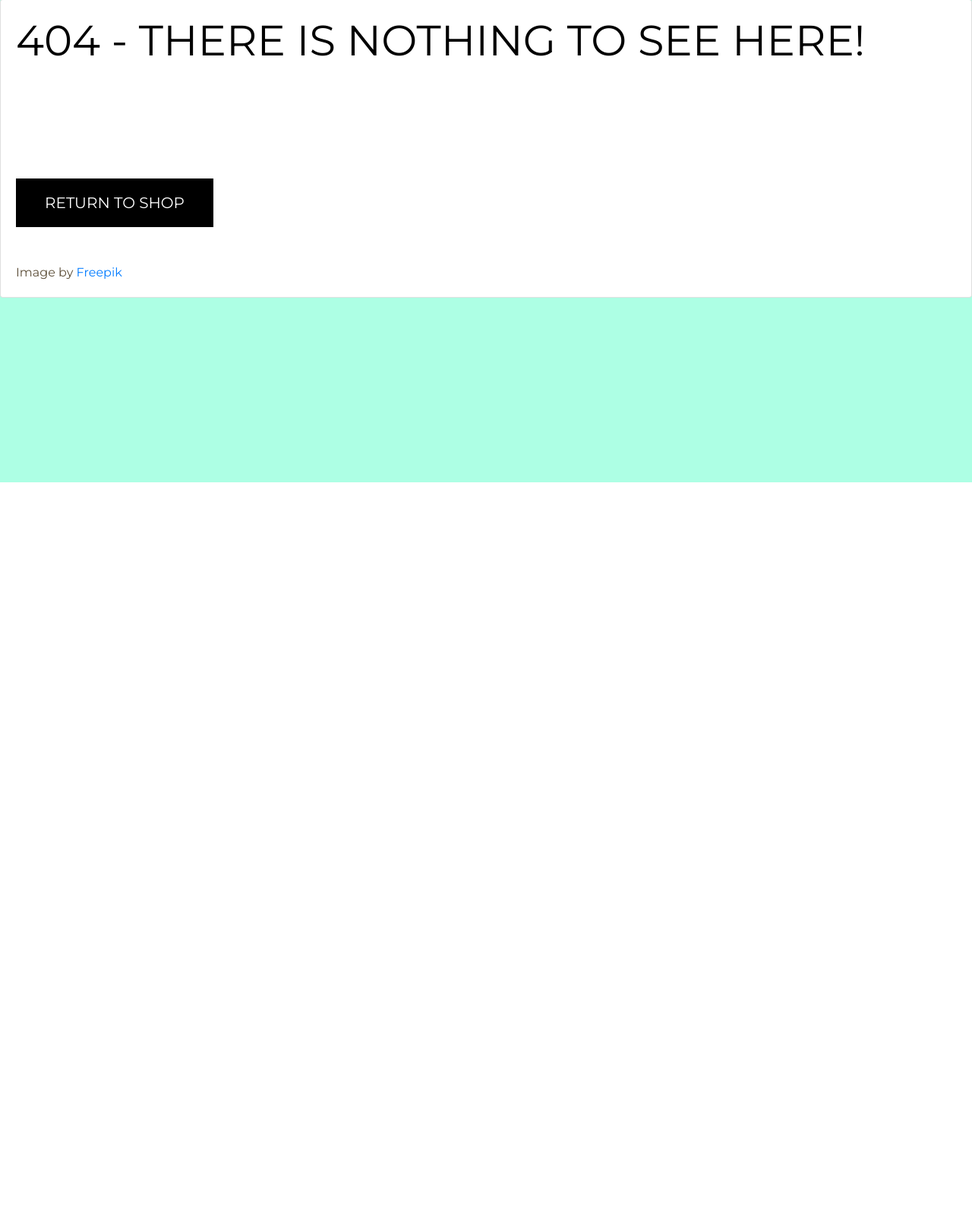
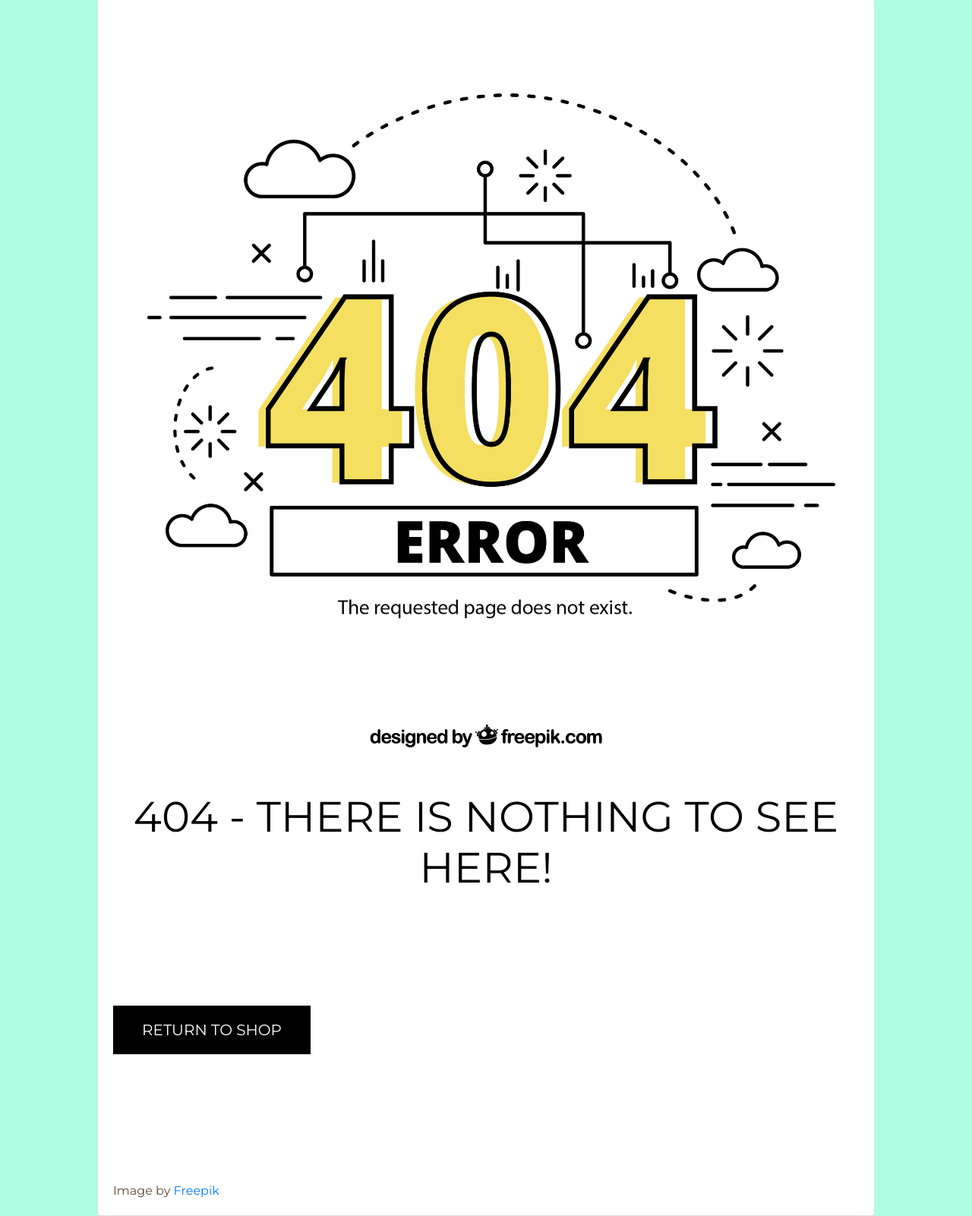
Before and after one commit to DelroyGayle/Biblia-Posters-PP5, a Django app: template templates/errors/404.html in a window 1280 px wide. Shown: the part 165-1766 px from the top of the page at 76% size. Before the commit the page ends 800 px from the top, so only its background shows below. Run offline with Django 3.2, Linux system fonts and the light colour scheme; the template is opened without the code that fills it, so the values that code supplies are empty; some libraries are stand-ins or nearby versions.

Commit message:
Redo and test 404 Page

```diff
--- a/templates/errors/404.html
+++ b/templates/errors/404.html
@@ -6,19 +6,23 @@
         <div class="col"></div>
     </div>
 </div>
-    <div class="card text-center>
+<div class="container h-100">
+    <div class="row h-100">
+        <div class="card">
             <img src="{% static 'img/404.jpg' %}" class="card-img-top" alt="404 image from Freepik.com">
             <div class="card-body">
-          <h1 class="display-4 logo-font text-black">404 - There Is Nothing To See Here!</h5>
+                <h1 class="display-4 logo-font text-black text-center">404 - There is nothing to see here!</h1>
                 <div class="my-5">
                     <h4>
-                    <a href="{% url 'posters' %}"
-                        class="shop-now-button btn btn-lg rounded-0 text-uppercase py-3">
+                        <a href="{% url 'posters' %}" class="shop-now-button btn btn-lg rounded-0 text-uppercase py-3">
                             Return to shop
                         </a>
                     </h4>
                 </div>
-            <p class="card-text mt-5">Image by <a href="https://www.freepik.com/free-vector/hand-drawn-404-error_1587605.htm">Freepik</a></p>
+                <br><br><br>
+                <p class="card-text mt-5">Image by <a
+                        href="https://www.freepik.com/free-vector/hand-drawn-404-error_1587605.htm">Freepik</a></p>
+            </div>
         </div>
     </div>
 </div>
```
Lines whose indentation alone changed are shown as unchanged.
